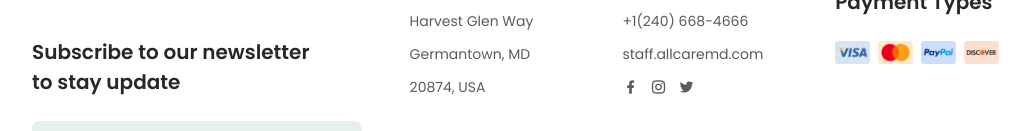
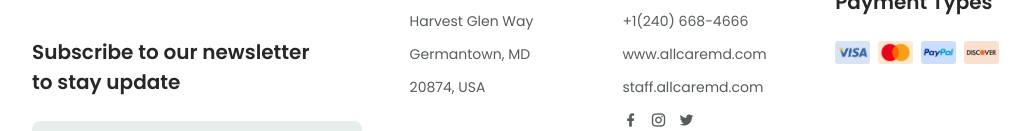
Before and after one commit to dacong-space/allcare-web, a plain HTML site: page index.html in a window 1280 px wide. Shown: the part 4235-4366 px from the top of the page, without its empty margins (124-1154 px from the left). Drawn offline with nearby package versions, Linux system fonts and the light colour scheme.

Commit message:
Update index.html

```diff
--- a/index.html
+++ b/index.html
@@ -588,6 +588,7 @@
 
                     <ul class="footer__data">
                         <li class="footer__information">+1(240) 668-4666</li>
+                        <li class="footer__information">www.allcaremd.com</li>
                         <li class="footer__information">staff.allcaremd.com</li>
 
                         <div class="footer__social">
```
